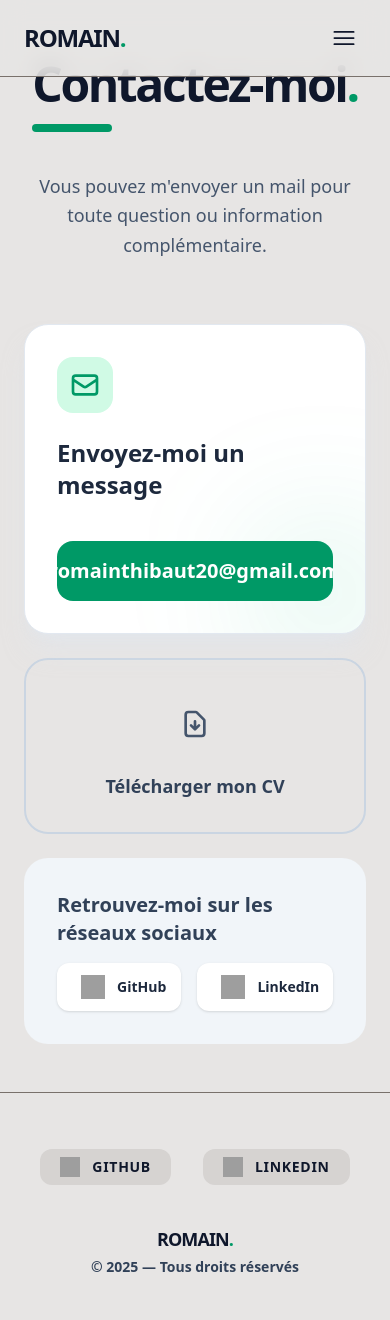
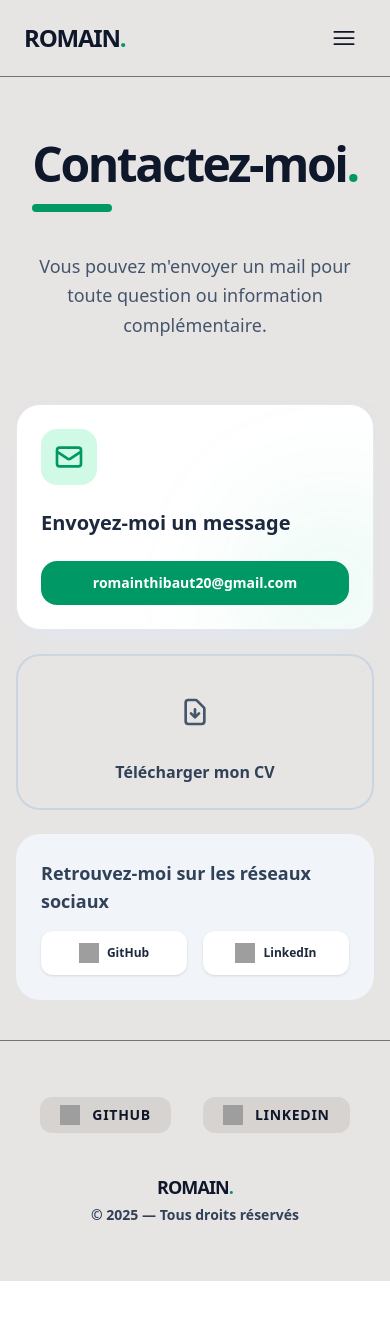
Before and after one commit to Romain-thib/Portfolio, a Vue app: page /Portfolio/contact in a window 390 px wide. Shown: the top 1320 px of the page. After the commit the page ends 1281 px from the top, so only its background shows below. Built offline with nearby package versions, Linux system fonts and the light colour scheme; grey boxes are pictures that could not be loaded.

Commit message:
Correction de responsive (mobile) pour la page contact

```diff
--- a/src/pages/Contact.vue
+++ b/src/pages/Contact.vue
@@ -22,10 +22,7 @@ const cvLabel = computed(() =>
 </script>
 
 <template>
-  <div class="min-h-screen pt-15 pb-12 flex items-center justify-center bg-stone-200 dark:bg-slate-900 transition-colors duration-500">
-    <div class="max-w-5xl mx-auto px-6 w-full">
-
-      <div class="text-center mb-16">
+  <section class="py-10 mt-25">
     <div class="mb-10 text-center">
       <div class="inline-block text-left">
         <h2 class="text-5xl md:text-7xl font-black tracking-tighter text-slate-900 dark:text-white mb-4">
@@ -35,14 +32,14 @@ const cvLabel = computed(() =>
       </div>
     </div>
 
-        <p class="max-w-2xl mx-auto text-slate-600 dark:text-slate-400 text-lg md:text-xl leading-relaxed transition-colors duration-500">
+    <p class="max-w-2xl mx-auto text-center text-slate-600 dark:text-slate-400 text-lg md:text-xl leading-relaxed transition-colors duration-500 mb-16 px-4">
       {{ $t("contact.description") }}
     </p>
-      </div>
 
+    <div class="max-w-5xl mx-auto px-4 sm:px-6 lg:px-8">
       <div class="grid grid-cols-1 md:grid-cols-3 gap-6">
 
-        <div class="md:col-span-2 group relative overflow-hidden rounded-3xl p-8 bg-white dark:bg-slate-900 border border-slate-200 dark:border-slate-800 shadow-xl shadow-slate-200/50 dark:shadow-none transition-all hover:border-emerald-500/50">
+        <div class="md:col-span-2 group relative overflow-hidden rounded-3xl p-6 md:p-8 bg-white dark:bg-slate-900 border border-slate-200 dark:border-slate-800 shadow-xl shadow-slate-200/50 dark:shadow-none transition-all hover:border-emerald-500/50">
           <div class="relative z-10 flex flex-col h-full justify-between">
             <div>
               <div class="inline-flex p-3 rounded-2xl bg-emerald-100 dark:bg-emerald-900/30 text-emerald-600 mb-6">
@@ -50,12 +47,12 @@ const cvLabel = computed(() =>
                   <path stroke-linecap="round" stroke-linejoin="round" stroke-width="2" d="M3 8l7.89 5.26a2 2 0 002.22 0L21 8M5 19h14a2 2 0 002-2V7a2 2 0 00-2-2H5a2 2 0 00-2 2v10a2 2 0 002 2z" />
                 </svg>
               </div>
-              <h3 class="text-2xl font-bold text-slate-800 dark:text-white mb-10">{{ $t("contact.message") }}</h3>
+              <h3 class="text-xl md:text-2xl font-bold text-slate-800 dark:text-white mb-6 md:mb-10">{{ $t("contact.message") }}</h3>
             </div>
 
             <a
               :href="`mailto:${email}`"
-              class="group/btn relative inline-flex items-center justify-center gap-3 px-8 py-4 bg-emerald-600 hover:bg-emerald-500 text-white text-xl font-bold rounded-2xl transition-all active:scale-95 overflow-hidden"
+              class="group/btn relative inline-flex items-center justify-center gap-2 md:gap-3 px-4 md:px-8 py-3 md:py-4 bg-emerald-600 hover:bg-emerald-500 text-white text-sm sm:text-base md:text-xl font-bold rounded-2xl transition-all active:scale-95 overflow-hidden break-all"
             >
               <span class="relative z-10">{{ email }}</span>
               <div class="absolute inset-0 bg-linear-to-r from-emerald-400 to-teal-400 opacity-0 group-hover/btn:opacity-100 transition-opacity"></div>
@@ -67,7 +64,7 @@ const cvLabel = computed(() =>
         <a
           :href="cvUrl"
           download
-          class="group flex flex-col items-center justify-center p-8 rounded-3xl border-2 border-slate-300 dark:border-slate-700 hover:border-emerald-500 dark:hover:border-emerald-500 transition-all hover:bg-emerald-50/50 dark:hover:bg-emerald-900/10"
+          class="group flex flex-col items-center justify-center p-6 md:p-8 rounded-3xl border-2 border-slate-300 dark:border-slate-700 hover:border-emerald-500 dark:hover:border-emerald-500 transition-all hover:bg-emerald-50/50 dark:hover:bg-emerald-900/10"
         >
           <div class="w-16 h-16 mb-4 flex items-center justify-center rounded-full
             text-slate-600 dark:text-slate-400
@@ -78,30 +75,30 @@ const cvLabel = computed(() =>
               <path stroke-linecap="round" stroke-linejoin="round" stroke-width="2" d="M12 10v6m0 0l-3-3m3 3l3-3m2 8H7a2 2 0 01-2-2V5a2 2 0 012-2h5.586a1 1 0 01.707.293l5.414 5.414a1 1 0 01.293.707V19a2 2 0 01-2 2z" />
             </svg>
           </div>
-          <span class="text-lg font-bold text-slate-700 dark:text-slate-200 group-hover:text-emerald-600 dark:group-hover:text-emerald-400 transition-colors">
+          <span class="text-base md:text-lg font-bold text-slate-700 dark:text-slate-200 group-hover:text-emerald-600 dark:group-hover:text-emerald-400 transition-colors">
             {{ cvLabel }}
           </span>
         </a>
 
-        <div class="md:col-span-3 flex flex-wrap items-center justify-between p-8 rounded-3xl bg-slate-100 dark:bg-slate-900/50 border border-transparent dark:border-slate-800">
-          <p class="text-xl font-semibold text-slate-700 dark:text-slate-300 mb-4 md:mb-0">
+        <div class="md:col-span-3 flex flex-col md:flex-row flex-wrap items-center justify-between p-6 md:p-8 rounded-3xl bg-slate-100 dark:bg-slate-900/50 border border-transparent dark:border-slate-800 gap-4">
+          <p class="text-lg md:text-xl font-semibold text-slate-700 dark:text-slate-300">
             {{ $t("contact.socialMedia") }}
           </p>
 
-          <div class="flex gap-4">
-            <a :href="githubUrl" target="_blank" class="flex items-center gap-3 px-6 py-3 rounded-xl bg-white dark:bg-slate-800 shadow-sm hover:shadow-md hover:-translate-y-1 transition-all">
-              <img src="https://cdn.jsdelivr.net/gh/devicons/devicon/icons/github/github-original.svg" class="w-6 h-6 dark:invert" alt="GitHub" />
-              <span class="font-bold text-slate-800 dark:text-white text-sm">GitHub</span>
+          <div class="flex gap-4 w-full md:w-auto justify-center">
+            <a :href="githubUrl" target="_blank" class="flex items-center gap-2 md:gap-3 px-4 md:px-6 py-3 rounded-xl bg-white dark:bg-slate-800 shadow-sm hover:shadow-md hover:-translate-y-1 transition-all flex-1 md:flex-initial justify-center">
+              <img src="https://cdn.jsdelivr.net/gh/devicons/devicon/icons/github/github-original.svg" class="w-5 md:w-6 h-5 md:h-6 dark:invert" alt="GitHub" />
+              <span class="font-bold text-slate-800 dark:text-white text-xs md:text-sm">GitHub</span>
             </a>
 
-            <a :href="linkedinUrl" target="_blank" class="flex items-center gap-3 px-6 py-3 rounded-xl bg-white dark:bg-slate-800 shadow-sm hover:shadow-md hover:-translate-y-1 transition-all">
-              <img src="https://cdn.jsdelivr.net/gh/devicons/devicon/icons/linkedin/linkedin-original.svg" class="w-6 h-6" alt="LinkedIn" />
-              <span class="font-bold text-slate-800 dark:text-white text-sm">LinkedIn</span>
+            <a :href="linkedinUrl" target="_blank" class="flex items-center gap-2 md:gap-3 px-4 md:px-6 py-3 rounded-xl bg-white dark:bg-slate-800 shadow-sm hover:shadow-md hover:-translate-y-1 transition-all flex-1 md:flex-initial justify-center">
+              <img src="https://cdn.jsdelivr.net/gh/devicons/devicon/icons/linkedin/linkedin-original.svg" class="w-5 md:w-6 h-5 md:h-6" alt="LinkedIn" />
+              <span class="font-bold text-slate-800 dark:text-white text-xs md:text-sm">LinkedIn</span>
             </a>
           </div>
         </div>
 
       </div>
     </div>
-  </div>
+  </section>
 </template>
```
Lines whose indentation alone changed are shown as unchanged.
